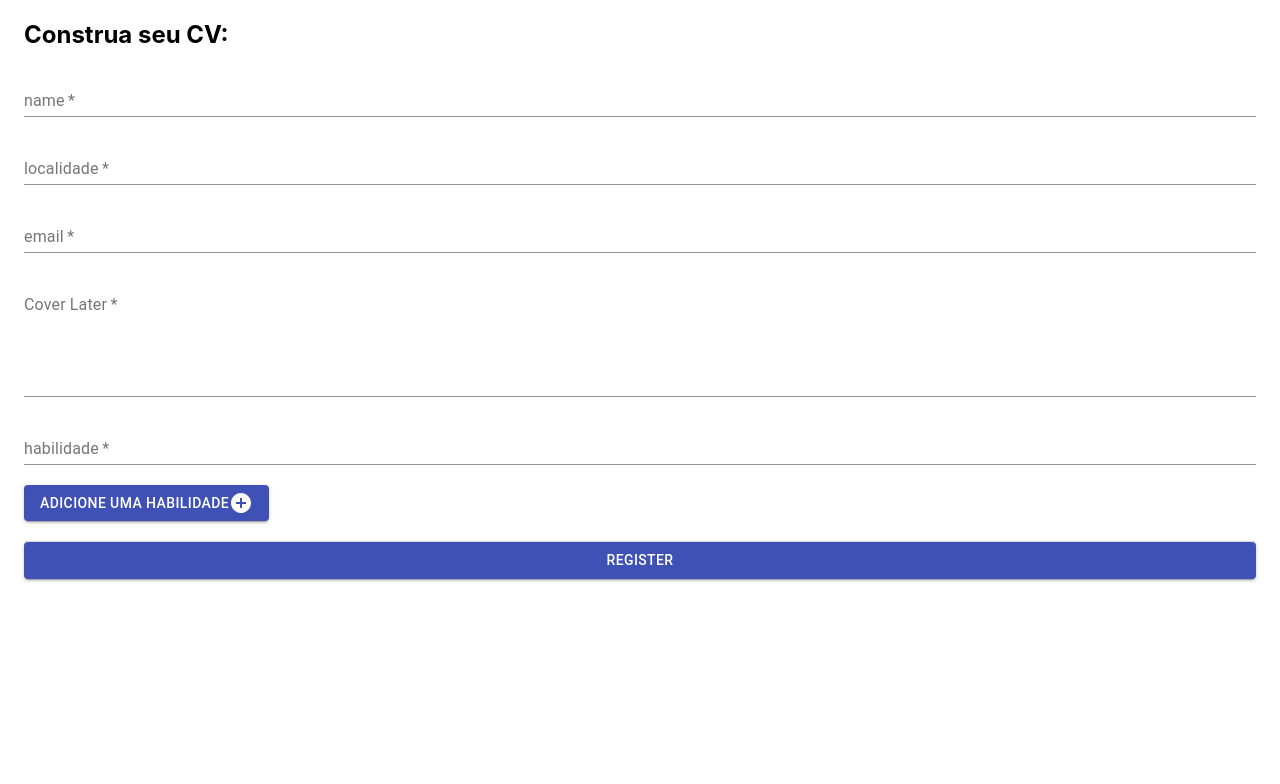
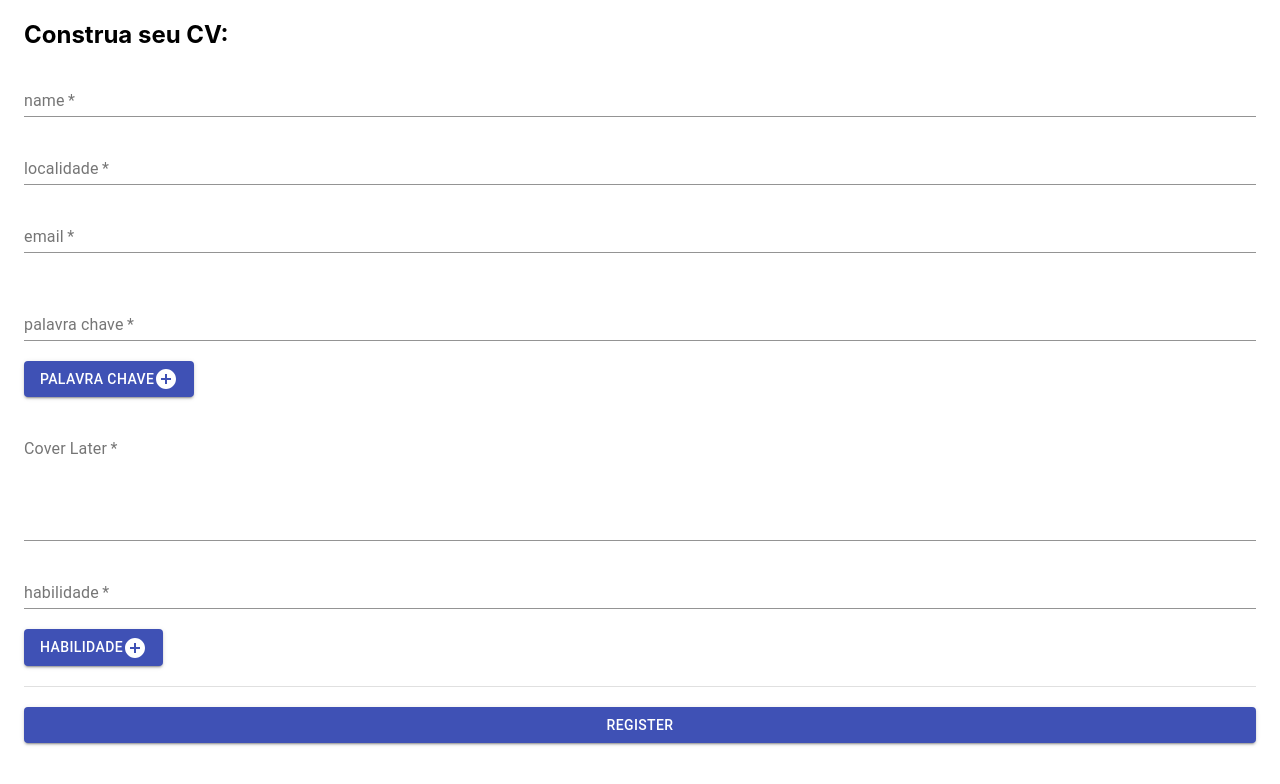
Before and after one commit to asreal089/cvbuilder, a Next.js app: page /cv in a window 1280 px wide. Shown: the top 784 px of the page. Built offline with nearby package versions, Linux system fonts and the light colour scheme; no server answers.

Commit message:
Add palavras chaves no form

```diff
--- a/components/cvAddEdit.tsx
+++ b/components/cvAddEdit.tsx
@@ -25,8 +25,8 @@ function CvAddEdit({ data }: Data): JSX.Element {
     const [nome, setNome] = useState<string>(data.nome);
     const [localidade, setLocalidade] = useState<string>(data.localidade);
     const [email, setEmail] = useState<string>(data.email);
-    const [titulo_palavras_chave, setTitulo_palavras_chave] = useState<[string]>(data.titulo_palavras_chave);
-    const [links, setLinks] = useState<[string]>(data.links);
+    const [titulo_palavras_chave, setTitulo_palavras_chave] = useState<string[]>(data.titulo_palavras_chave);
+    const [links, setLinks] = useState<string[]>(data.links);
     const [cover_letter, setCover_letter] = useState<string>(data.cover_letter);
     const [habilidades, setHabilidades] = useState<string[]>((data.habilidades ));
     const [experiencia, setExperiencia] = useState<[Experiencia]>(data.experiencia);
@@ -96,6 +96,20 @@ function CvAddEdit({ data }: Data): JSX.Element {
         console.log(habilidades);
     }
 
+    function pushPalavraChave(){
+        setTitulo_palavras_chave([...titulo_palavras_chave, '']);
+    }
+
+    function setNovaPalavraChave(
+        e: React.ChangeEvent<HTMLTextAreaElement | HTMLInputElement>,
+        index: number
+    ) {
+        let temp = titulo_palavras_chave.map((i: any) => i);
+        temp[index] = e.target.value;
+        setTitulo_palavras_chave(temp);
+        console.log(titulo_palavras_chave);
+    }
+
 
     return (
         <Container>
@@ -116,7 +130,6 @@ function CvAddEdit({ data }: Data): JSX.Element {
                 <TextField
                     id="localidade"
                     label="localidade"
-                    //variant="outlined"
                     type="text"
                     value={localidade}
                     autoComplete="localidade"
@@ -136,6 +149,28 @@ function CvAddEdit({ data }: Data): JSX.Element {
                     onChange={(e) => {
                         setEmail(e.target.value);
                     } } />
+                <br />
+                {titulo_palavras_chave.map((_element, index: number) => (
+                    <span key={index} className="campoFull" >
+                        <br />
+                        <TextField
+                            name="palavras-chave"
+                            className="palavra-chave campoFull"
+                            type="text"
+                            label="palavra chave"
+                            value={titulo_palavras_chave[index]}
+                            required
+                            onChange={(e) => {
+                                setNovaPalavraChave(e, index);
+                            } } />
+                    </span>
+                ))}
+                <br />
+                <span className="center">
+                    <Button  variant="contained" color="primary" onClick={pushPalavraChave}>
+                       Palavra Chave <AddCircleIcon className="center"></AddCircleIcon>
+                    </Button>
+                </span>
                 <br />
                 <TextField
                     id="cover-letter"
@@ -168,11 +203,13 @@ function CvAddEdit({ data }: Data): JSX.Element {
                 <br />
                 <span className="center">
                     <Button  variant="contained" color="primary" onClick={pushHabilidade}>
-                       Adicione uma Habilidade <AddCircleIcon className="center"></AddCircleIcon>
+                        Habilidade <AddCircleIcon className="center"></AddCircleIcon>
                     </Button>
                 </span>
                 <br />
                 <Divider />
+                <br />
+
                 <Button  variant="contained" color="primary" onClick={saveCV}>
                     Register
                 </Button>
--- a/util/db/mongodb.ts
+++ b/util/db/mongodb.ts
@@ -13,7 +13,7 @@ export const connectToDatabase = async () => {
   id_usuario: {type : String, unique : true, required : true, dropDups: true },
     nome: String,
     localidade: String,
-    titulo_palavras_chave: [[String]],
+    titulo_palavras_chave: [String],
     email: String,
     links: [String],
     cover_letter: String,
--- a/util/models/types.ts
+++ b/util/models/types.ts
@@ -9,10 +9,10 @@ export interface Cv {
   _id?: string;
   id_usuario: string;
   nome: string;
-  titulo_palavras_chave: [string];
+  titulo_palavras_chave: string[];
   localidade: string;
   email: string;
-  links: [string];
+  links: string[];
   cover_letter: string;
   habilidades: string[];
   experiencia: [Experiencia];
```
